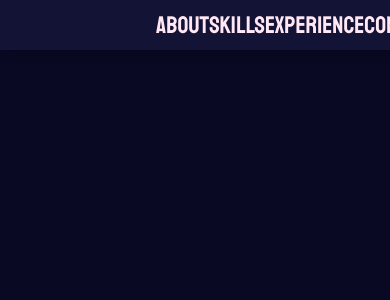
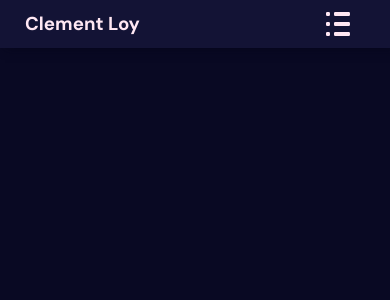
Before and after one commit to CactusHydroxide/Portfolio_website, a React (Vite) app in the folder portfolio-website/: page / in a window 390 px wide. Shown: the top 300 px of the page. Built offline with nearby package versions, Linux system fonts and the light colour scheme; a web font is replaced by a local one.

Commit message:
responsive collaps

```diff
--- a/portfolio-website/package.json
+++ b/portfolio-website/package.json
@@ -11,7 +11,8 @@
   },
   "dependencies": {
     "react": "^18.2.0",
-    "react-dom": "^18.2.0"
+    "react-dom": "^18.2.0",
+    "react-icons": "^4.9.0"
   },
   "devDependencies": {
     "@types/react": "^18.0.28",
--- a/portfolio-website/src/components/Navbar.tsx
+++ b/portfolio-website/src/components/Navbar.tsx
@@ -1,5 +1,6 @@
 import { useEffect, FC, useState } from 'react'
 import styles from '../styles/Navbar.module.scss'
+import { GoListUnordered } from 'react-icons/go'
 
 const NavBar: FC = () => {
     const [navInView, setNavInView] = useState<boolean>(false)
@@ -27,6 +28,9 @@ const NavBar: FC = () => {
             </div>
             <ul className={styles.nav}>
                 <li>
+                    <GoListUnordered className={styles.navListIcon} />
+                </li>
+                <li>
                     <p>About</p>
                 </li>
                 <li>
--- a/portfolio-website/src/styles/Navbar.module.scss
+++ b/portfolio-website/src/styles/Navbar.module.scss
@@ -1,11 +1,11 @@
 @import './variables.scss';
 
-$navHeight: 50px;
+$navHeight: 48px;
+$contentHeight: 36px;
 
 .navbarContainer {
     background-color: $bgLight;
-    display: flex;
-    width: 100%;
+    width: 100vw;
     justify-content: space-between;
     box-shadow: 5px 0px 10px $bgShadow;
     height: $navHeight;
@@ -13,45 +13,74 @@ $navHeight: 50px;
     position: fixed;
     top: calc(0px - $navHeight);
 
+    display: flex;
+    justify-content: space-between;
+    align-items: center;
+
     &.show {
         top: 0;
     }
 
     * {
-        margin: auto 0;
+        margin: 0
     }
 
     .logo {
-        width: 20%;
-        visibility: hidden;
-        //hidden for now till we handle the logo
+        height: $contentHeight;
+        line-height: $contentHeight;
+        min-width: 150px;
+        margin-left: 25px;
+
+
     }
 
     ul {
-        font-family: $staatliches;
-        font-size: 1.5em;
-        margin: 0;
-        width: 60%;
+        height: $contentHeight;
         display: flex;
-        justify-content: space-evenly;
-        list-style: none;
+        justify-content: space-between;
+        list-style-type: none;
 
         li {
-            position: relative;
+            height: 100%;
+            font-size: 1.5em;
+            color: $primary0;
+            margin-right: 40px;
+            font-family: $staatliches;
+            transition: all 0.3s;
 
-            p {
-                color: $primary0;
-                text-decoration: underline;
-                text-decoration-color: #ffffff00;
-                transition: 0.3s all;
+            &:last-of-type {
+                margin-right: 25px;
+            }
 
-                &:hover {
-                    color: $primary1;
-                    transform: scale(105%);
-                    text-decoration-thickness: 2px;
-                    text-decoration-color: $primary1;
-                    // text-underline-offset: 3px;
 
+            * {
+                margin: 0;
+                line-height: $contentHeight;
+            }
+
+            &:hover {
+                color: $primary1;
+                transform: scale(105%);
+
+            }
+
+            .navListIcon {
+                display: none;
+                height: 100%;
+                text-align: center;
+                font-size: 24px;
+                margin: auto;
+
+            }
+
+            @media (max-width: $medium) {
+                &:not(:first-of-type) {
+                    display: none;
+                }
+
+                .navListIcon {
+                    display: inline;
+                    cursor: pointer;
                 }
             }
         }
```
Also changed, not shown: 1 other file (tests, documents, lock files or other folders).
